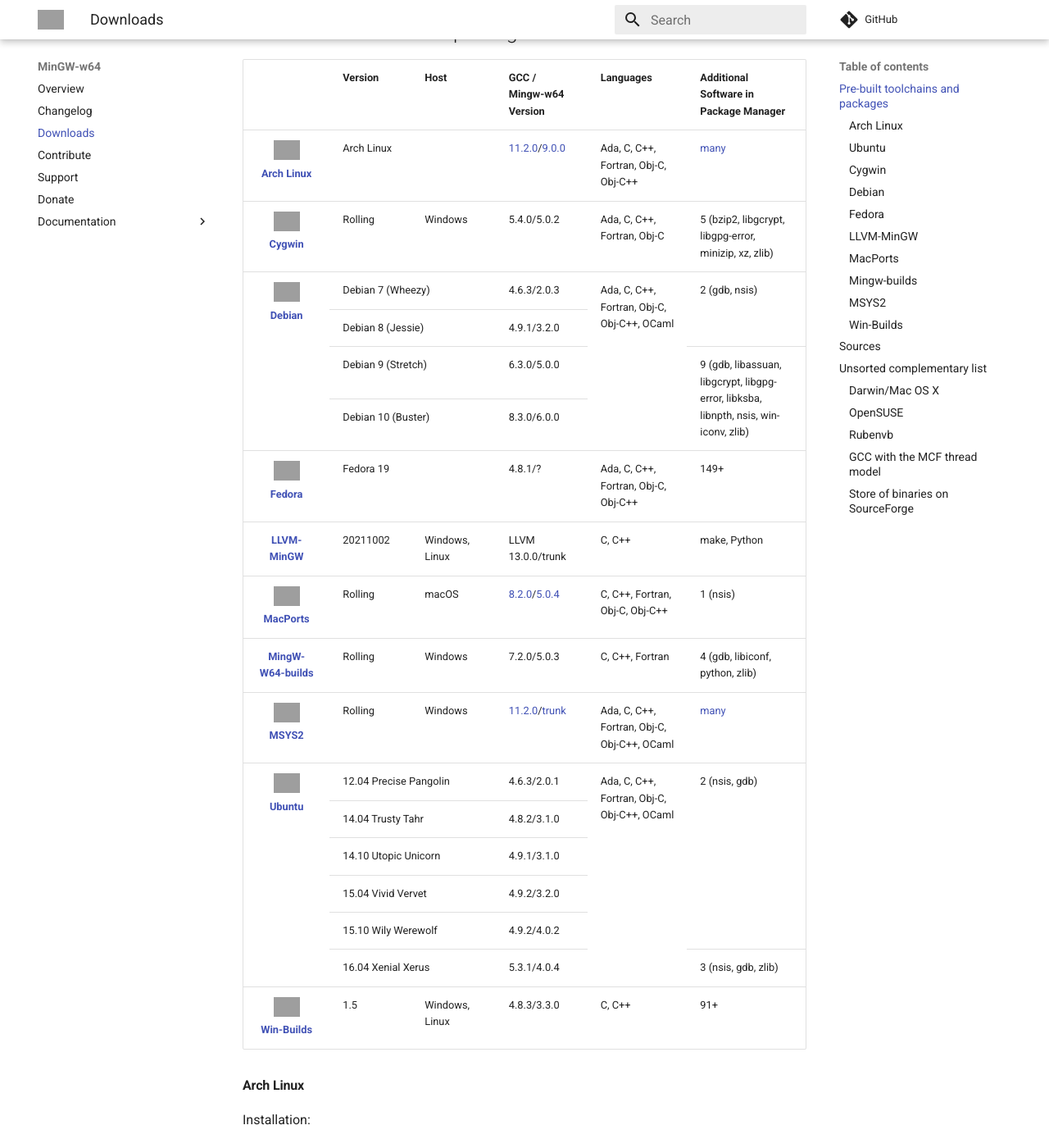
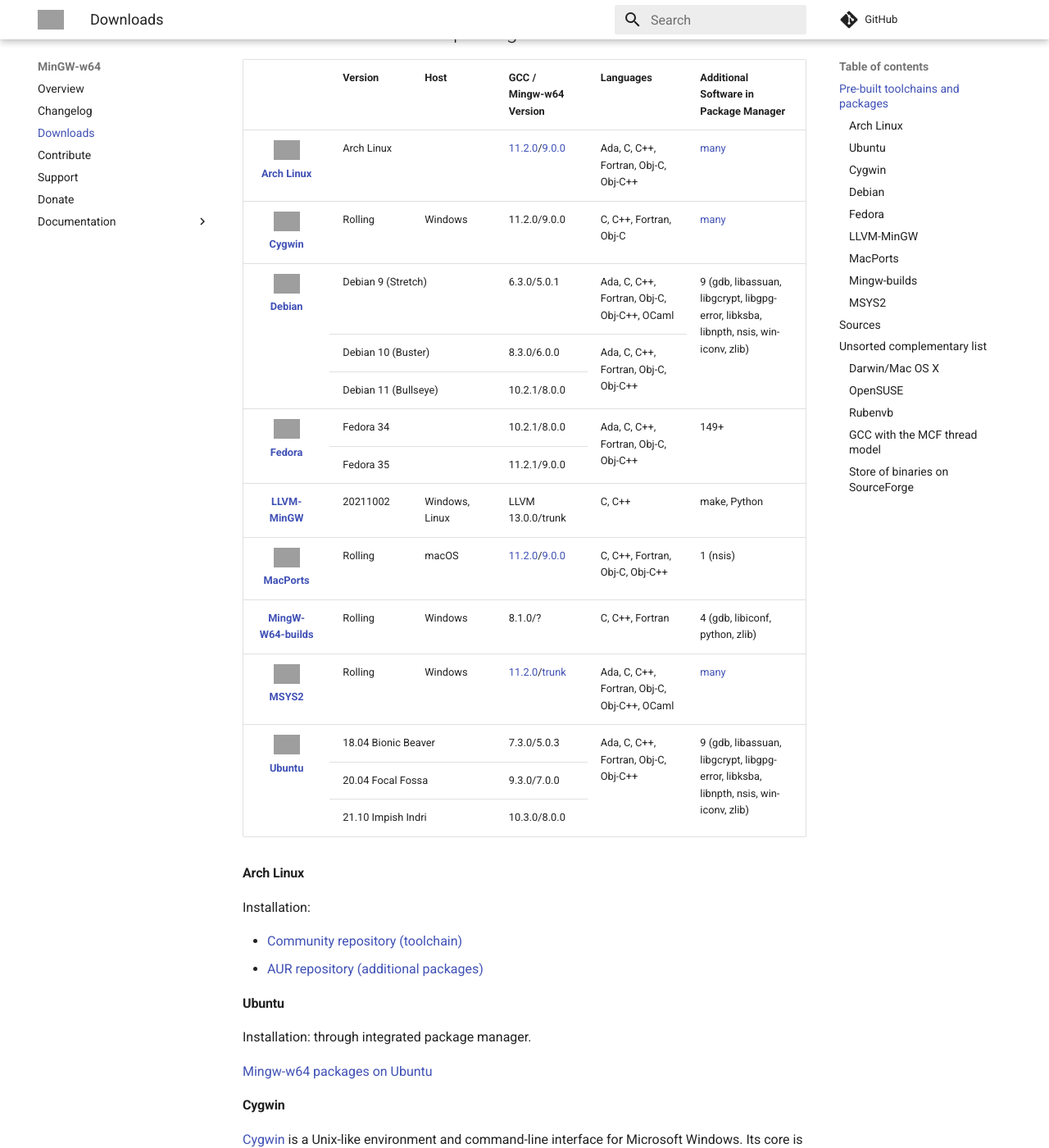
Before and after one commit to mingw-w64/mingw-w64.github.io, an MkDocs documentation site: the page built from web/downloads.md, in a window 1280 px wide and 1400 px high, scrolled down 317 px. Shown: the whole window at 82% size. Built offline with MkDocs 1.6.1 and Material for MkDocs 9.7.7, drawn with Linux system fonts in a browser that asks for light colours; comment, search, counter and statistics services are not loaded; some of the changed text lies outside the part shown; grey boxes are pictures that could not be loaded.

Commit message:
Update GCC/mingw-w64 versions

```diff
--- a/web/downloads.md
+++ b/web/downloads.md
@@ -48,45 +48,45 @@
             </td>
             <td>Rolling</td>
             <td>Windows</td>
-            <td>5.4.0/5.0.2 </td>
-            <td>Ada, C, C++, Fortran, Obj-C </td>
-            <td>5 (bzip2, libgcrypt, libgpg-error, minizip, xz, zlib) </td>
+            <td>11.2.0/9.0.0 </td>
+            <td>C, C++, Fortran, Obj-C </td>
+            <td><a href="https://cygwin.com/cgi-bin2/package-grep.cgi?grep=mingw64-x86_64&arch=x86_64"> many</a> </td>
         </tr>
         <tr>
-            <td style="text-align:center;" rowspan="4">
+            <td style="text-align:center;" rowspan="3">
                 <strong><a href="#debian"><img src="../logos/debian-logo.png" title="Debian logo" alt="Debian logo" width="32"></a>
                 <br>
                 <a href="#debian">Debian</a></strong>
             </td>
-            <td colspan="2">Debian 7 (Wheezy) </td>
-            <td>4.6.3/2.0.3 </td>
-            <td rowspan="4">Ada, C, C++, Fortran, Obj-C, Obj-C++, OCaml </td>
-            <td rowspan="2">2 (gdb, nsis) </td>
-        </tr>
-        <tr>
-            <td colspan="2">Debian 8 (Jessie) </td>
-            <td>4.9.1/3.2.0 </td>
-        </tr>
-        <tr>
             <td colspan="2">Debian 9 (Stretch) </td>
-            <td>6.3.0/5.0.0 </td>
-            <td rowspan="2">9 (gdb, libassuan, libgcrypt, libgpg-error, libksba, libnpth, nsis, win-iconv, zlib) </td>
+            <td>6.3.0/5.0.1 </td>
+            <td>Ada, C, C++, Fortran, Obj-C, Obj-C++, OCaml </td>
+            <td rowspan="3">9 (gdb, libassuan, libgcrypt, libgpg-error, libksba, libnpth, nsis, win-iconv, zlib) </td>
         </tr>
         <tr>
             <td colspan="2">Debian 10 (Buster) </td>
             <td>8.3.0/6.0.0 </td>
+            <td rowspan="2">Ada, C, C++, Fortran, Obj-C, Obj-C++ </td>
         </tr>
         <tr>
-            <td style="text-align:center;">
+            <td colspan="2">Debian 11 (Bullseye) </td>
+            <td>10.2.1/8.0.0 </td>
+        </tr>
+        <tr>
+            <td style="text-align:center;" rowspan="2">
                 <strong><a href="#fedora"><img
                             src="../logos/fedora-logo.png"
                             title="Fedora Linux logo" alt="Fedora Linux logo" width="32"></a><br><a
                         href="#fedora" > Fedora</a></strong>
             </td>
-            <td colspan="2">Fedora 19 </td>
-            <td>4.8.1/? </td>
-            <td>Ada, C, C++, Fortran, Obj-C, Obj-C++ </td>
-            <td>149+</td>
+            <td colspan="2">Fedora 34 </td>
+            <td>10.2.1/8.0.0 </td>
+            <td rowspan="2">Ada, C, C++, Fortran, Obj-C, Obj-C++ </td>
+            <td rowspan="2">149+</td>
+        </tr>
+        <tr>
+            <td colspan="2">Fedora 35 </td>
+            <td>11.2.1/9.0.0 </td>
         </tr>
         <tr>
             <td style="text-align:center;">
@@ -112,11 +112,11 @@
                 <a href="https://github.com/macports/macports-ports/blob/master/cross/x86_64-w64-mingw32-gcc/Portfile"
                     class="urlextern"
                     title="https://github.com/macports/macports-ports/blob/master/cross/x86_64-w64-mingw32-gcc/Portfile"
-                    rel="nofollow">8.2.0</a>/<a
+                    rel="nofollow">11.2.0</a>/<a
                     href="https://github.com/macports/macports-ports/blob/master/cross/mingw-w64/Portfile"
                     class="urlextern"
                     title="https://github.com/macports/macports-ports/blob/master/cross/mingw-w64/Portfile"
-                    rel="nofollow">5.0.4</a>
+                    rel="nofollow">9.0.0</a>
             </td>
             <td>C, C++, Fortran, Obj-C, Obj-C++ </td>
             <td>1 (nsis)</td>
@@ -127,7 +127,7 @@
             </td>
             <td>Rolling </td>
             <td>Windows</td>
-            <td>7.2.0/5.0.3 </td>
+            <td>8.1.0/? </td>
             <td>C, C++, Fortran </td>
             <td>4 (gdb, libiconf, python, zlib) </td>
         </tr>
@@ -153,49 +153,23 @@
             <td><a href="https://packages.msys2.org">many</a></td>
         </tr>
         <tr>
-            <td style="text-align:center;" rowspan="6">
+            <td style="text-align:center;" rowspan="3">
                 <strong><a href="#ubuntu"><img
                             src="../logos/ubuntu-logo.png"
                             title="Ubuntu logo" alt="Ubuntu logo" width="32"></a><br><a href="#ubuntu"> Ubuntu</a></strong>
             </td>
-            <td colspan="2">12.04 Precise Pangolin </td>
-            <td>4.6.3/2.0.1 </td>
-            <td rowspan="6">Ada, C, C++, Fortran, Obj-C, Obj-C++, OCaml </td>
-            <td rowspan="5">2 (nsis, gdb) </td>
+            <td colspan="2"> 18.04 Bionic Beaver </td>
+            <td>7.3.0/5.0.3 </td>
+            <td rowspan="3">Ada, C, C++, Fortran, Obj-C, Obj-C++ </td>
+            <td rowspan="3">9 (gdb, libassuan, libgcrypt, libgpg-error, libksba, libnpth, nsis, win-iconv, zlib) </td>
         </tr>
         <tr>
-            <td colspan="2">14.04 Trusty Tahr </td>
-            <td>4.8.2/3.1.0 </td>
+            <td colspan="2"> 20.04 Focal Fossa </td>
+            <td>9.3.0/7.0.0 </td>
         </tr>
         <tr>
-            <td colspan="2">14.10 Utopic Unicorn </td>
-            <td>4.9.1/3.1.0 </td>
-        </tr>
-        <tr>
-            <td colspan="2">15.04 Vivid Vervet </td>
-            <td>4.9.2/3.2.0 </td>
-        </tr>
-        <tr>
-            <td colspan="2">15.10 Wily Werewolf </td>
-            <td>4.9.2/4.0.2 </td>
-        </tr>
-        <tr>
-            <td colspan="2"> 16.04 Xenial Xerus </td>
-            <td>5.3.1/4.0.4 </td>
-            <td>3 (nsis, gdb, zlib) </td>
-        </tr>
-        <tr>
-            <td style="text-align:center;">
-                <strong><a href="#win-builds"><img
-                            src="../logos/win-builds-logo.png" title="Win-builds logo" alt="Win-builds logo" width="32"></a><br><a
-                        href="#win-builds">
-                        Win-Builds</a></strong>
-            </td>
-            <td>1.5 </td>
-            <td>Windows, Linux</td>
-            <td>4.8.3/3.3.0 </td>
-            <td>C, C++ </td>
-            <td>91+</td>
+            <td colspan="2"> 21.10 Impish Indri </td>
+            <td>10.3.0/8.0.0 </td>
         </tr>
         <tr>
         </tr>
@@ -279,18 +253,6 @@
 Installation: [GitHub](http://msys2.github.io/)
 
 
-#### Win-Builds
-
-Win-builds is a cross-platform project that makes building for Windows easy. It
-supports building from both Windows and Linux systems and provides many
-pre-built libraries which can be installed through a graphical package manager.
-
-It aims for stability while still providing recent versions of software
-packages.
-
-Installation: http://win-builds.org.
-
-
 ## Sources
 
 Tarballs for the mingw-w64 sources are hosted on
```
